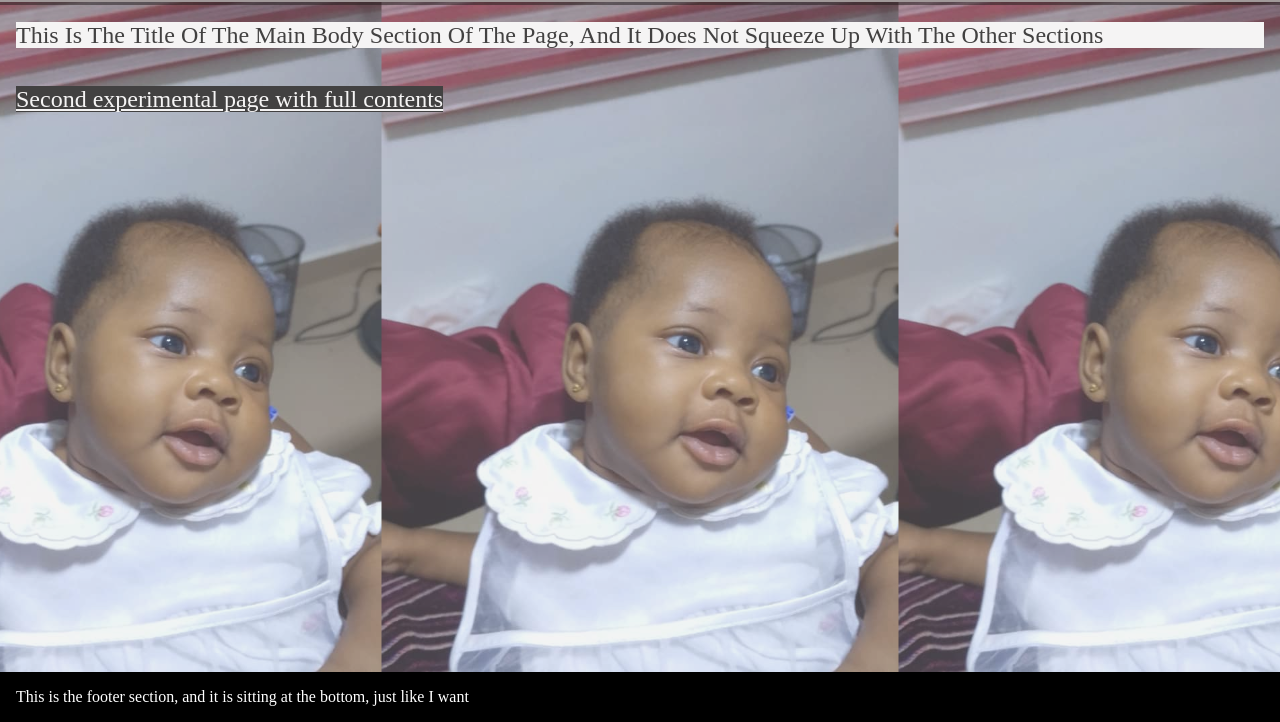
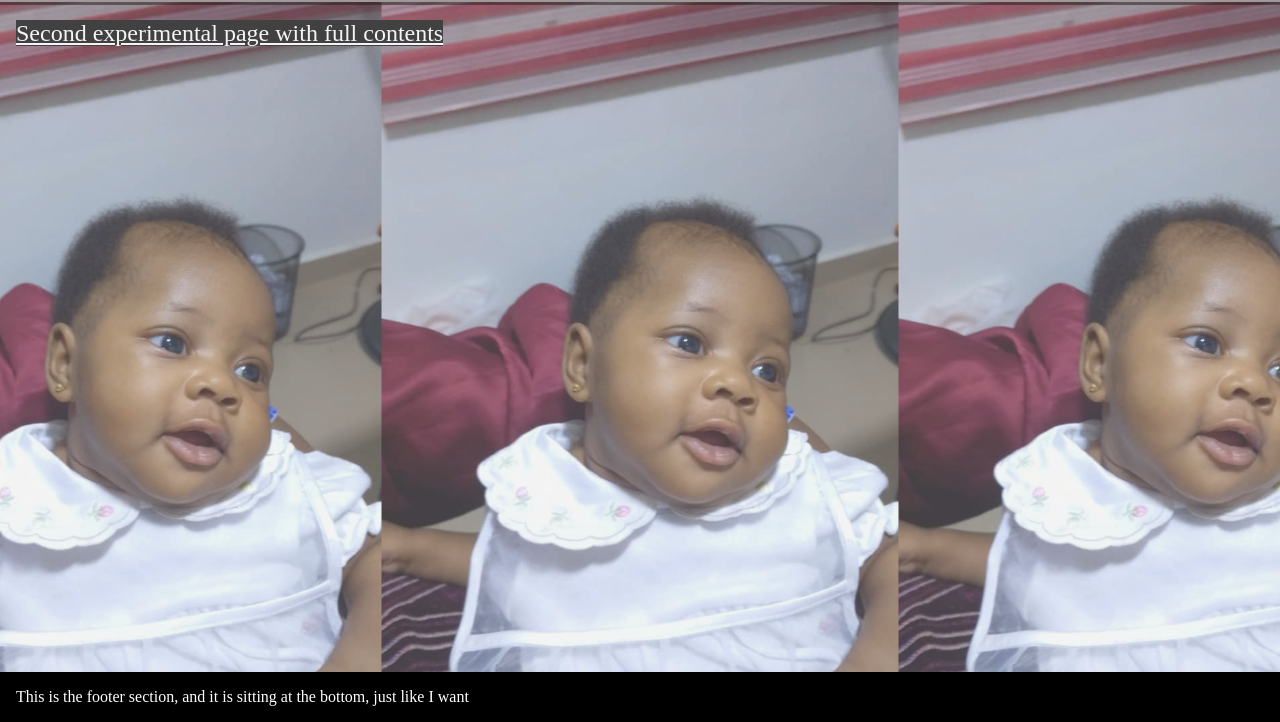
Before and after one commit to doyinaluko/2024-gospel-project, a plain HTML site: page index.html in a window 1280 px wide. Shown: the part 78-800 px from the top of the page. Drawn offline with Linux system fonts and the light colour scheme.

Commit message:
testing the absence of the header

```diff
--- a/index.html
+++ b/index.html
@@ -19,8 +19,8 @@
       </section>
 
       <section class="section main-content">
-        <h1>This is the title of the main body section of the page, and it does not squeeze up
-            with the other sections</h1>
+        <!-- <h1>This is the title of the main body section of the page, and it does not squeeze up
+            with the other sections</h1> -->
 
       <br>
       <a href="clone.html">Second experimental page with full contents</a>
```
